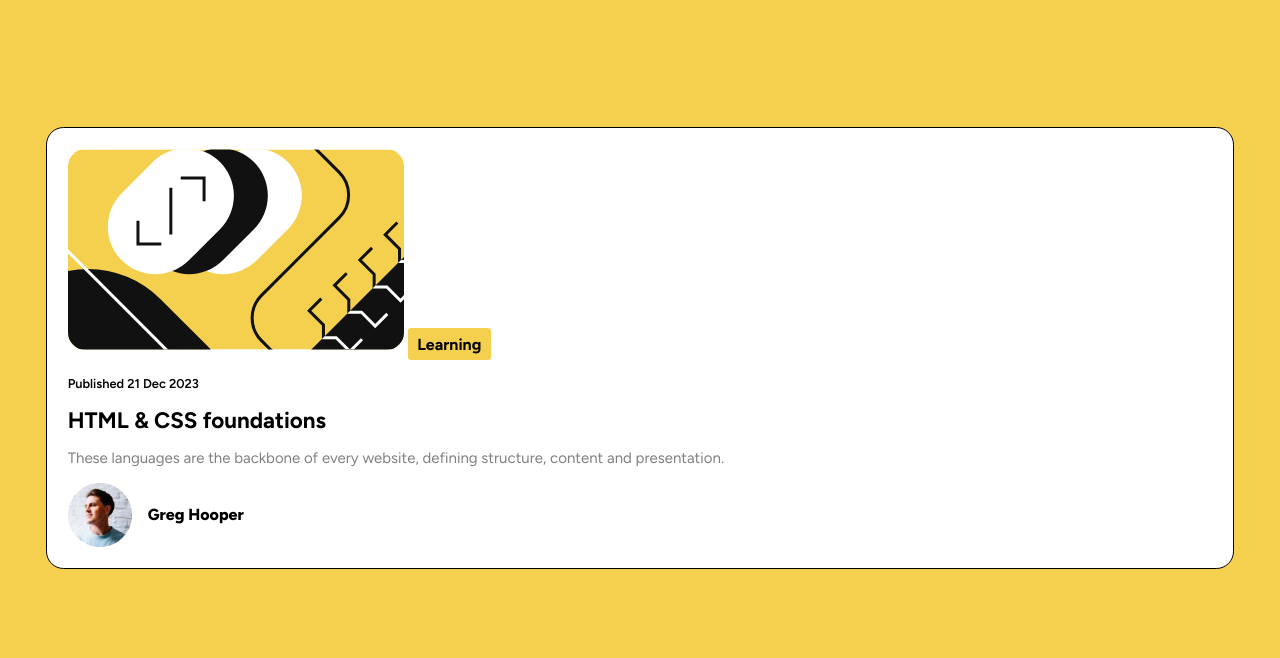
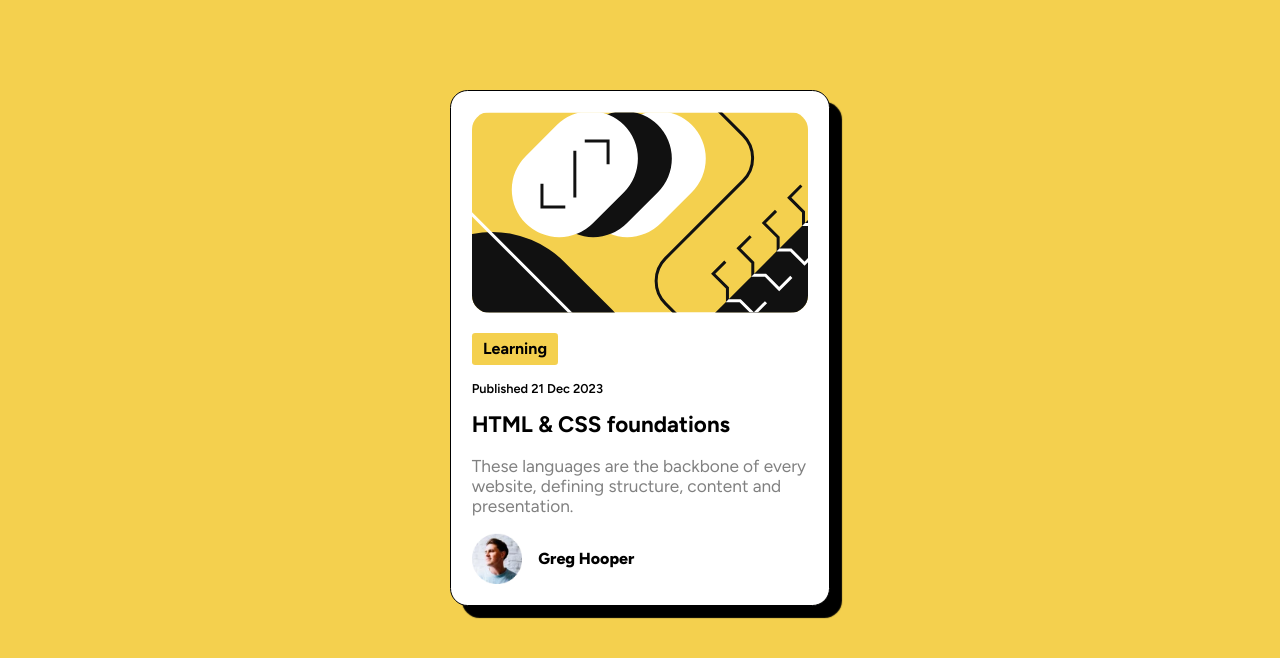
Before and after one commit to jolexDev/front-end.mentor.blogcard, a plain HTML site: page index.html in a window 1280 px wide. Drawn offline with Linux system fonts and the light colour scheme.

Commit message:
Responsiveness for large screens. Element sizes are corrected, responsive box shadow added

```diff
--- a/style/style.css
+++ b/style/style.css
@@ -27,12 +27,13 @@ section {
   padding: 1.3em;
   border: 1px solid black;
   border-radius: 1.1em;
+  box-shadow: 6px 6px 1px black;
 }
 
 .card_Tag {
   background: hsl(47, 88%, 63%);
   display: inline-block;
-  padding: 0.4em 0.6em;
+  padding: 0.4em 0.7em;
   font-weight: 700;
   border-radius: 0.2em;
   margin-bottom: 0.2em;
@@ -46,6 +47,11 @@ section {
 h3 {
   font-size: 1.4rem;
   margin: 0.7em 0 0.7em;
+  cursor: pointer;
+}
+
+h3:active {
+  color: hsl(47, 88%, 63%);
 }
 
 .card_Text {
@@ -54,11 +60,12 @@ h3 {
 }
 
 .card_Icon {
-  max-width: 13%;
+  max-width: 15%;
 }
 
 .card_Author {
   font-weight: 800;
+  font-size: 0.9em;
 }
 
 .row {
@@ -66,3 +73,22 @@ h3 {
   align-items: center;
   gap: 1em;
 }
+
+@media (min-width: 420px) {
+  .card {
+    width: 380px;
+    box-shadow: 12px 12px 1px black;
+  }
+
+  .card_Text {
+    font-size: 1.08em;
+  }
+
+  .card_Icon {
+    width: 100%;
+  }
+
+  .card_Author {
+    font-size: 1em;
+  }
+}
```
